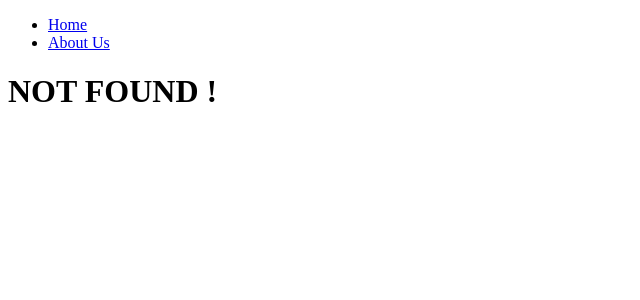
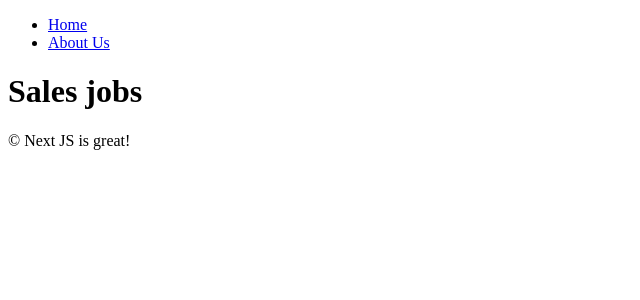
Before and after one commit to nullsong/learn-nextjs14, a Next.js app: page /about-us/company/jobs/sales in a window 1280 px wide. Before the commit this address had no page. Shown: the top 300 px of the page, without its empty margins (0-640 px from the left). Built offline with nearby package versions, Linux system fonts and the light colour scheme.

Commit message:
feat : routing 적용

```diff
--- /dev/null
+++ b/app/(movies)/movies/[id]/page.tsx
@@ -0,0 +1,6 @@
+export default function MovieDetail({ params: { id } }: { params: { id: string } }) {
+
+    return (
+        <h1>Movies {id}</h1>
+    );
+}
--- /dev/null
+++ b/app/about-us/company/jobs/sales/page.tsx
@@ -0,0 +1,7 @@
+export default function Sales() {
+
+    return (
+        <h1>Sales jobs</h1>
+    )
+
+}
--- /dev/null
+++ b/app/about-us/layout.tsx
@@ -0,0 +1,12 @@
+export default function AboutusLayout({
+    children,
+}: {
+    children: React.ReactNode
+}) {
+    return (
+        <div>
+            {children}
+            &copy; Next JS is great!
+        </div>
+    )
+}
--- a/app/layout.tsx
+++ b/app/layout.tsx
@@ -1,6 +1,12 @@
-export const metadata = {
-  title: 'Next.js',
-  description: 'Generated by Next.js',
+import { Metadata } from "next"
+import Navigation from "../components/navigation"
+
+export const metadata: Metadata = {
+  title: {
+    template: '%s| Next Movies',
+    default: 'Next Movies'
+  },
+  description: 'The best movies on the best framework',
 }
 
 export default function RootLayout({
@@ -10,7 +16,10 @@ export default function RootLayout({
 }) {
   return (
     <html lang="en">
-      <body>{children}</body>
+      <body>
+        <Navigation />
+        {children}
+      </body>
     </html>
   )
 }
--- a/app/not-found.tsx
+++ b/app/not-found.tsx
@@ -1,10 +1,11 @@
-import Navigation from "../components/navigation";
+import { Metadata } from "next"
 
+export const metadata: Metadata = {
+    title: 'Not Found',
+}
 export default function NotFount() {
-
     return (
         <div>
-            <Navigation />
             <h1>NOT FOUND !</h1>
         </div>
 
```
Also changed, not shown: app/(home)/page.tsx (renamed from app/page.tsx, +5 -2 lines), app/about-us/page.tsx (+5 -2 lines).
